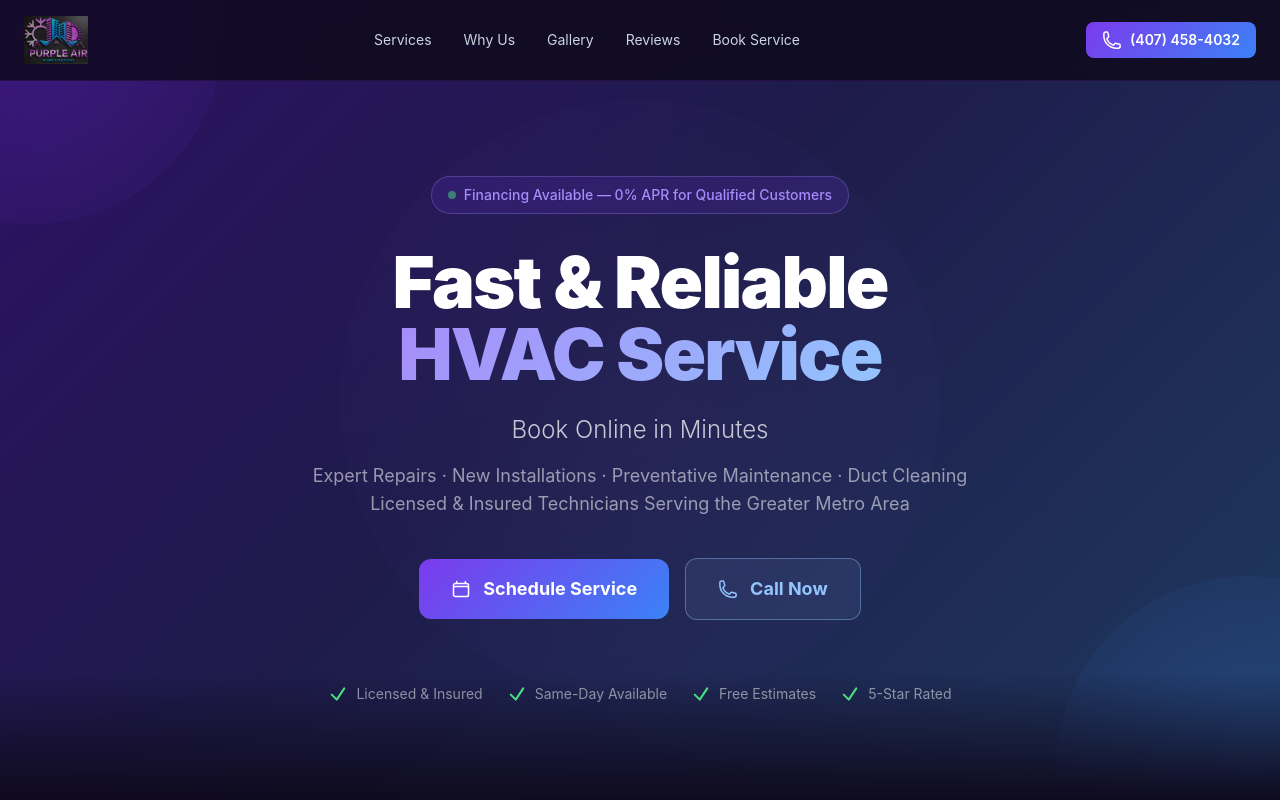
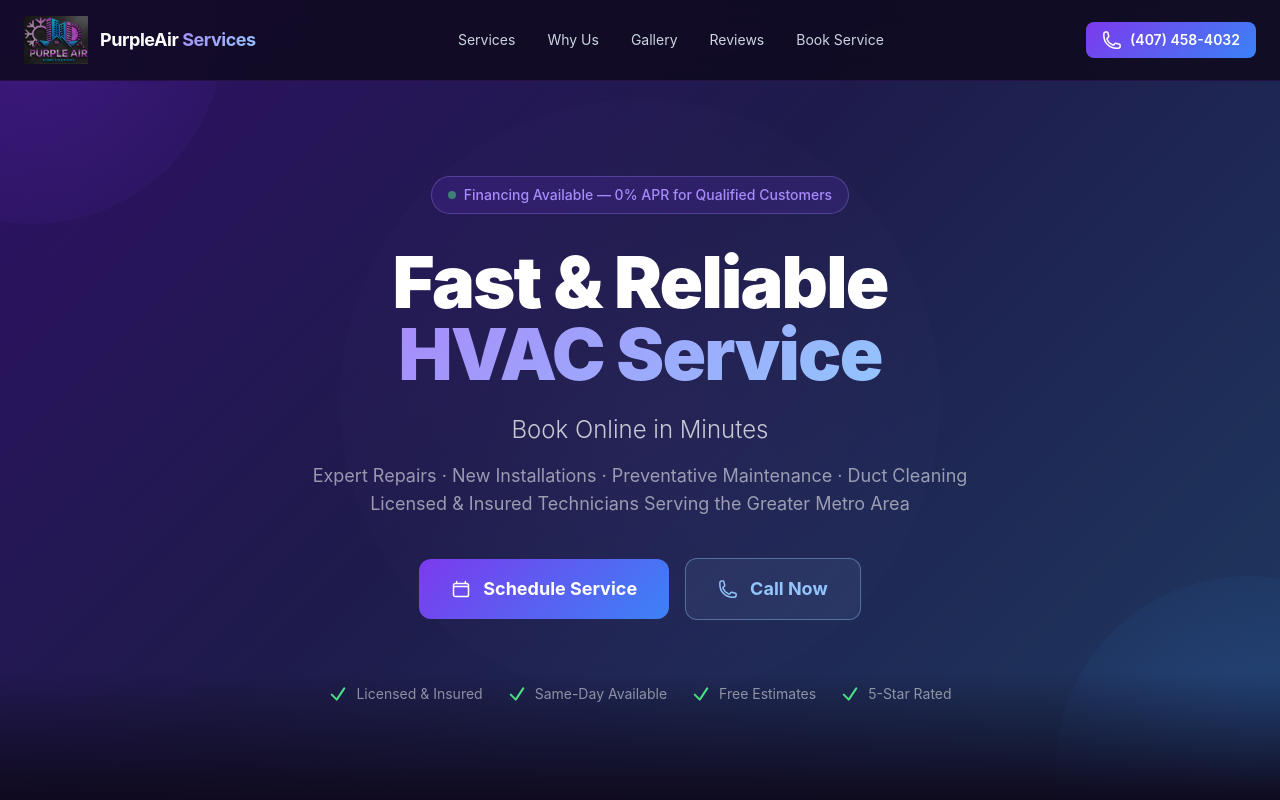
Before and after one commit to flamingeos/Purpleairservice, a Next.js app: page / in a window 1280 px wide. Shown: the top 800 px of the page. Built offline with nearby package versions, Linux system fonts and the light colour scheme.

Commit message:
updated logo name

```diff
--- a/src/app/page.tsx
+++ b/src/app/page.tsx
@@ -255,8 +255,9 @@ export default function Home() {
       <nav className="fixed top-0 left-0 right-0 z-50 backdrop-blur-md border-b border-purple-900/30"
         style={{ background: "rgba(15,10,30,0.85)" }}>
         <div className="max-w-7xl mx-auto px-6 py-4 flex items-center justify-between">
-          <div className="flex items-center">
+          <div className="flex items-center gap-3">
             <img src="/logo.jpg" alt="PurpleAir HVAC Logo" className="h-12 w-auto object-contain" />
+            <span className="font-bold text-white text-lg tracking-tight">PurpleAir<span className="text-gradient"> Services</span></span>
           </div>
           <div className="hidden md:flex items-center gap-8 text-sm text-slate-300">
             <a href="#services" className="hover:text-white transition-colors">Services</a>
@@ -779,8 +780,9 @@ export default function Home() {
           <div className="grid grid-cols-1 md:grid-cols-3 gap-12 mb-12">
             {/* Brand */}
             <div>
-              <div className="mb-4">
+              <div className="flex items-center gap-3 mb-4">
                 <img src="/logo.jpg" alt="PurpleAir HVAC Logo" className="h-14 w-auto object-contain" />
+                <span className="font-bold text-white text-xl">PurpleAir<span className="text-gradient"> Services</span></span>
               </div>
               <p className="text-sm leading-relaxed" style={{ color: "rgba(255,255,255,0.45)" }}>
                 Your trusted local HVAC professionals. We keep your home comfortable year-round with fast, reliable, and affordable service.
```
